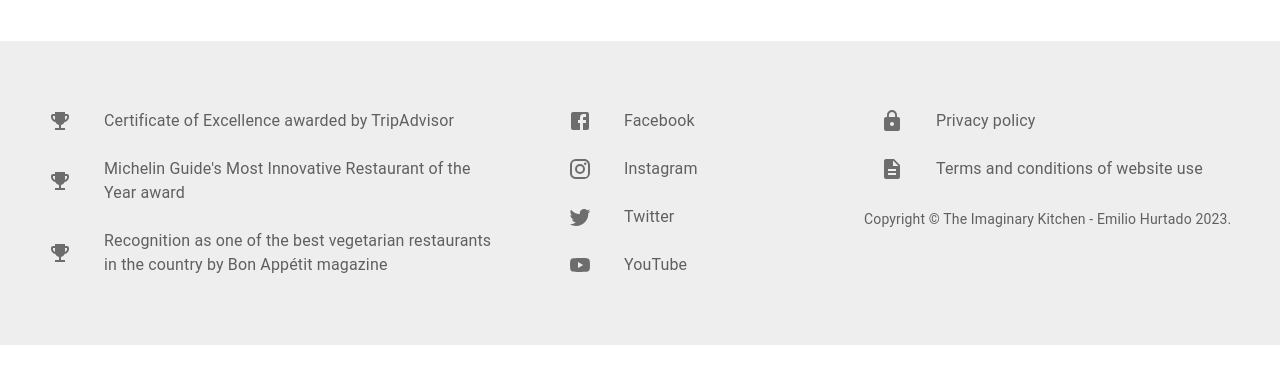
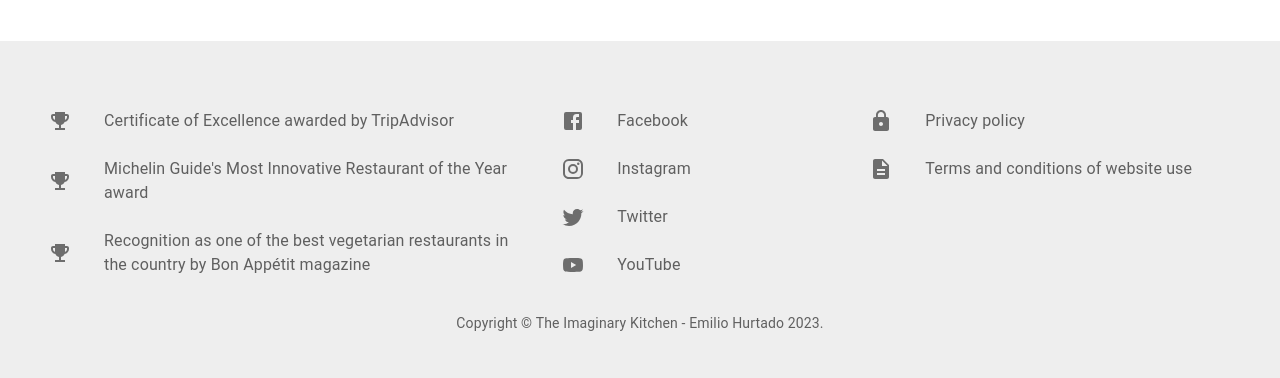
Before and after one commit to emilioh93/The-Imaginary-Kitchen, a React (Create React App) app in the folder frontend/: page /about in a window 1280 px wide. Shown: the part 1367-1745 px from the top of the page. Before the commit the page ends 1712 px from the top, so only its background shows below. Built offline with nearby package versions, Linux system fonts and the light colour scheme.

Commit message:
Moved copyright at the bottom

```diff
--- a/frontend/src/common/components/Footer.js
+++ b/frontend/src/common/components/Footer.js
@@ -49,7 +49,7 @@
               : theme.palette.grey[800],
         }}
       >
-        <Grid container spacing={4}>
+        <Grid container spacing={2}>
           <Grid item xs={12} sm={5}>
             <List>
               {RECOGNITIONS.map(recognition => (
@@ -95,9 +95,18 @@
                 </Tooltip>
               ))}
             </List>
-            <List>
-              <Copyright />
-            </List>
+            <List></List>
+          </Grid>
+          <Grid
+            item
+            xs={12}
+            sx={{
+              display: 'flex',
+              justifyContent: 'center',
+              alignItems: 'center',
+            }}
+          >
+            <Copyright />
           </Grid>
         </Grid>
       </Box>
```
